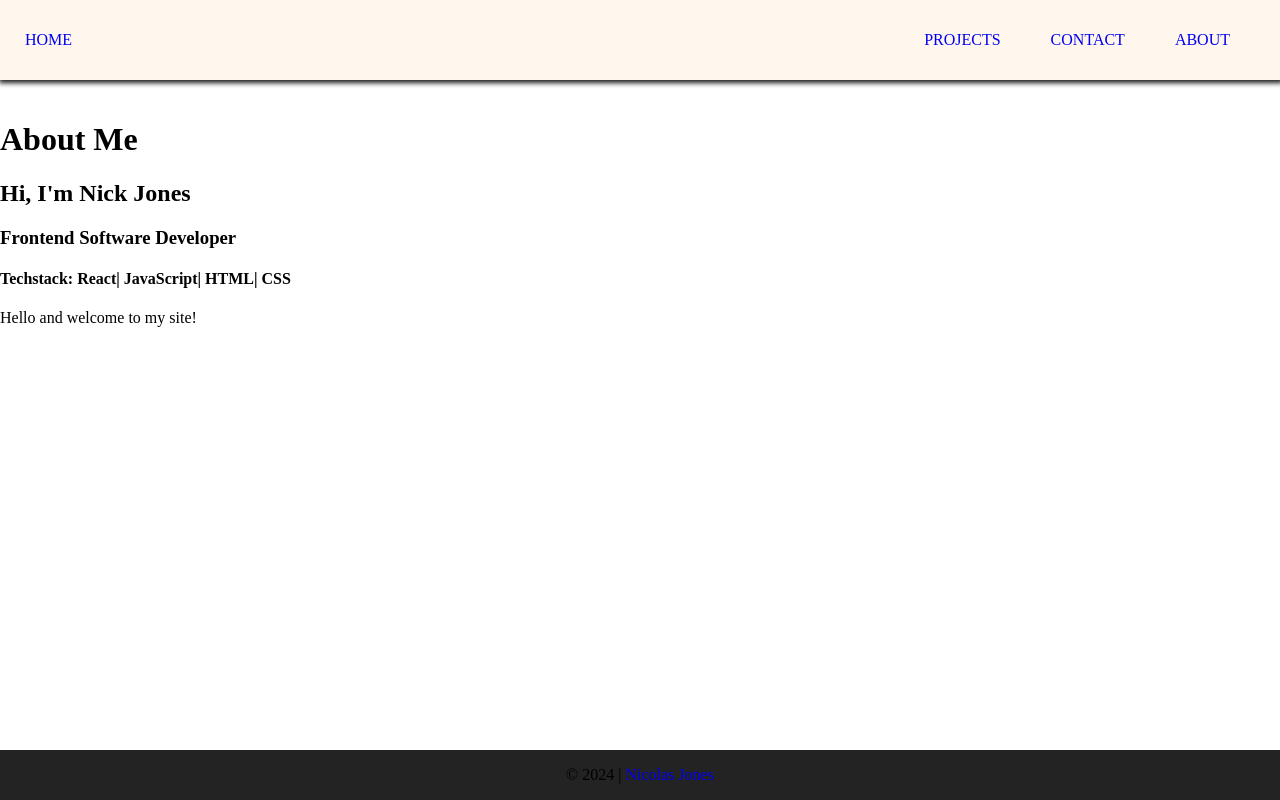
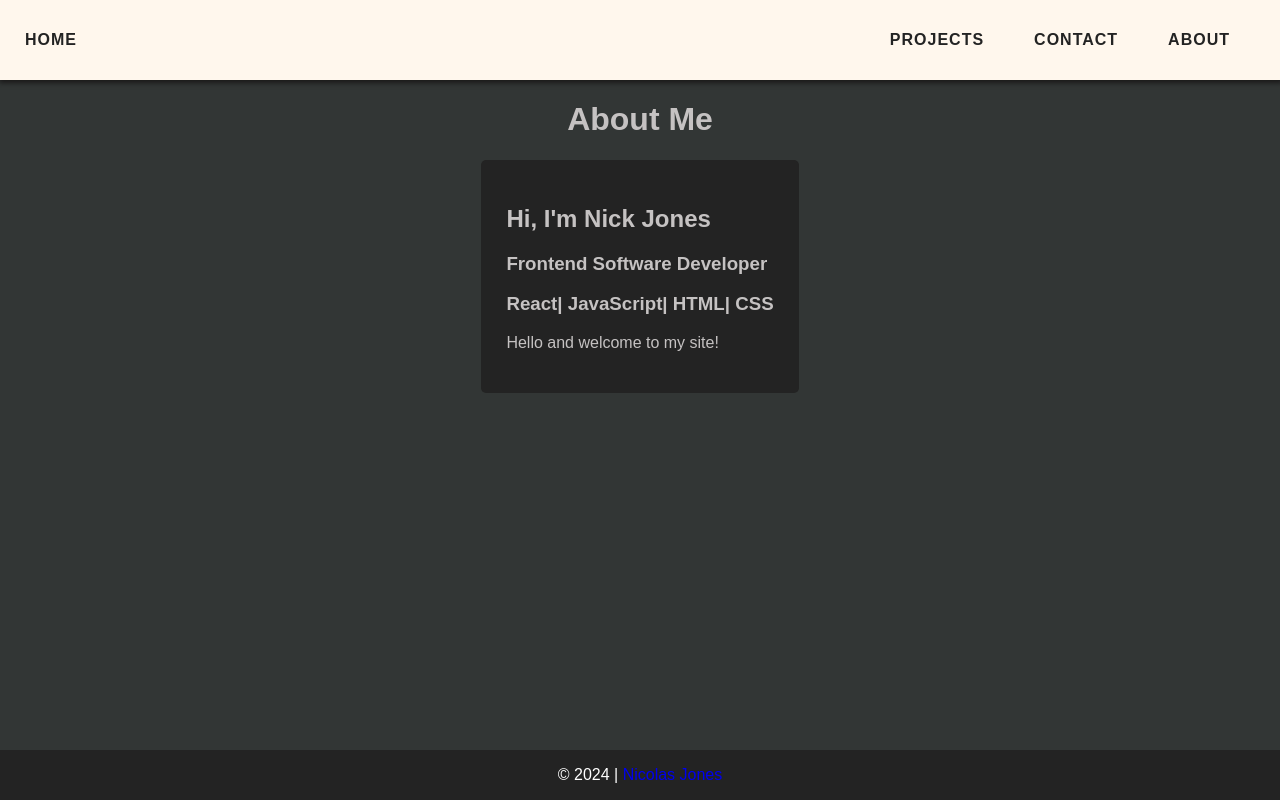
Before and after one commit to JonesInForCode/loafer-portfolio, a React (Vite) app: page /about in a window 1280 px wide. Built offline with nearby package versions, Linux system fonts and the light colour scheme.

Commit message:
design changes and page styling

```diff
--- a/src/App.css
+++ b/src/App.css
@@ -7,6 +7,7 @@ html,
 body {
     margin: 0;
     padding: 0;
+    font-family: sans-serif;
 }
 a {
     text-decoration: none;
--- a/src/components/Header.module.css
+++ b/src/components/Header.module.css
@@ -7,6 +7,7 @@
     margin-bottom: 0;
     box-shadow: 1px 1px 5px 2px #1a1919;
     position: fixed;
+    letter-spacing: 1px;
     top: 0;
     left: 0;
     width: 100%;
@@ -27,3 +28,8 @@
 .navbar ul li {
     padding: 0 25px;
 }
+
+.navbar a {
+    color: #232323;
+    font-weight: 800;
+}
--- a/src/components/Layout.module.css
+++ b/src/components/Layout.module.css
@@ -1,16 +1,18 @@
 .siteWrapper {
-    padding-top: 100px;
-    min-height: 100vh;
+    padding-top: 80px;
+    min-height: calc(100vh);
     display: flex;
     flex-direction: column;
 }
 
 .contentWindow {
     flex: 1;
+    background-color: #323635;
 }
 
 .pageFooter {
     text-align: center;
     background-color: #232323;
     width: 100%;
+    color: #fff;
 }
--- a/src/pages/About.jsx
+++ b/src/pages/About.jsx
@@ -1,14 +1,16 @@
 import React from 'react';
+import styles from './Pages.module.css'
 
 export default function About() {
     return (
-        <div className='about-page'>
+        <div className={styles.aboutPage}>
             <h1 className='about-header'>About Me</h1>
-            <h2>Hi, I'm Nick Jones</h2>
-            <h3>Frontend Software Developer</h3>
-            <h4>Techstack: React| JavaScript| HTML| CSS</h4>
-            <p>Hello and welcome to my site!</p>
-            <p></p>
+            <div className={styles.aboutContent}>
+                <h2>Hi, I'm Nick Jones</h2>
+                <h3>Frontend Software Developer</h3>
+                <h3>React| JavaScript| HTML| CSS</h3>
+                <p>Hello and welcome to my site!</p>
+            </div>
         </div>
     );
 }
--- /dev/null
+++ b/src/pages/Pages.module.css
@@ -0,0 +1,23 @@
+/* Home Page */
+
+/* Splash Page */
+
+/* About Page */
+.aboutPage {
+    display: flex;
+    flex-direction: column;
+    justify-content: center;
+    align-items: center;
+}
+.aboutContent {
+    background-color: #232323;
+    color: #c5c2c2;
+    border-radius: 5px;
+    padding: 25px;
+}
+
+h1, h2, h3, h4, h5, h6 {
+    color: #c5c2c2;
+}
+
+/* Contact Page */
```
